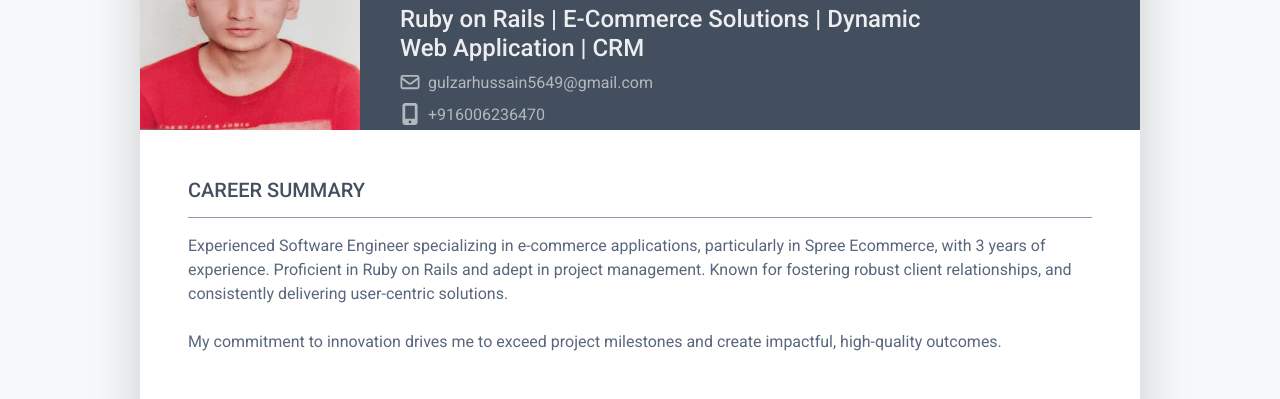
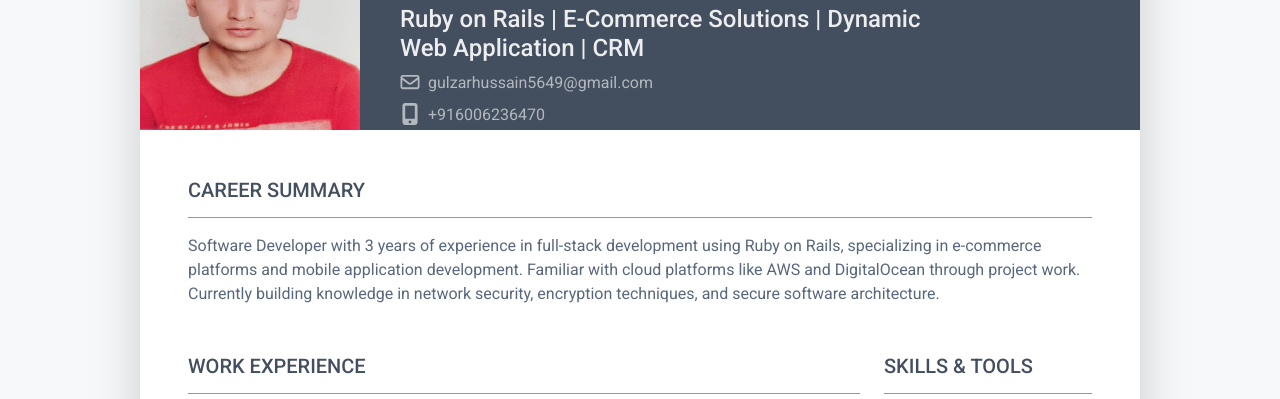
Before and after one commit to gulzarhussain112/CV, a plain HTML site: page index.html in a window 1280 px wide. Shown: the part 120-519 px from the top of the page. Drawn offline with Linux system fonts and the light colour scheme.

Commit message:
Update index.html

```diff
--- a/index.html
+++ b/index.html
@@ -79,8 +79,7 @@
           <section class="resume-section summary-section mb-5">
             <h2 class="resume-section-title text-uppercase font-weight-bold pb-3 mb-3">Career Summary</h2>
             <div class="resume-section-content">
-              <p class="mb-0"> Experienced Software Engineer specializing in e-commerce applications, particularly in Spree Ecommerce, with 3 years of experience. Proficient in Ruby on Rails and adept in project management. Known for fostering robust client relationships, and consistently delivering user-centric solutions. <br>
-                <br> My commitment to innovation drives me to exceed project milestones and create impactful, high-quality outcomes.
+              <p class="mb-0">Software Developer with 3 years of experience in full-stack development using Ruby on Rails, specializing in e-commerce platforms and mobile application development. Familiar with cloud platforms like AWS and DigitalOcean through project work. Currently building knowledge in network security, encryption techniques, and secure software architecture.
               </p>
             </div>
           </section>
```
